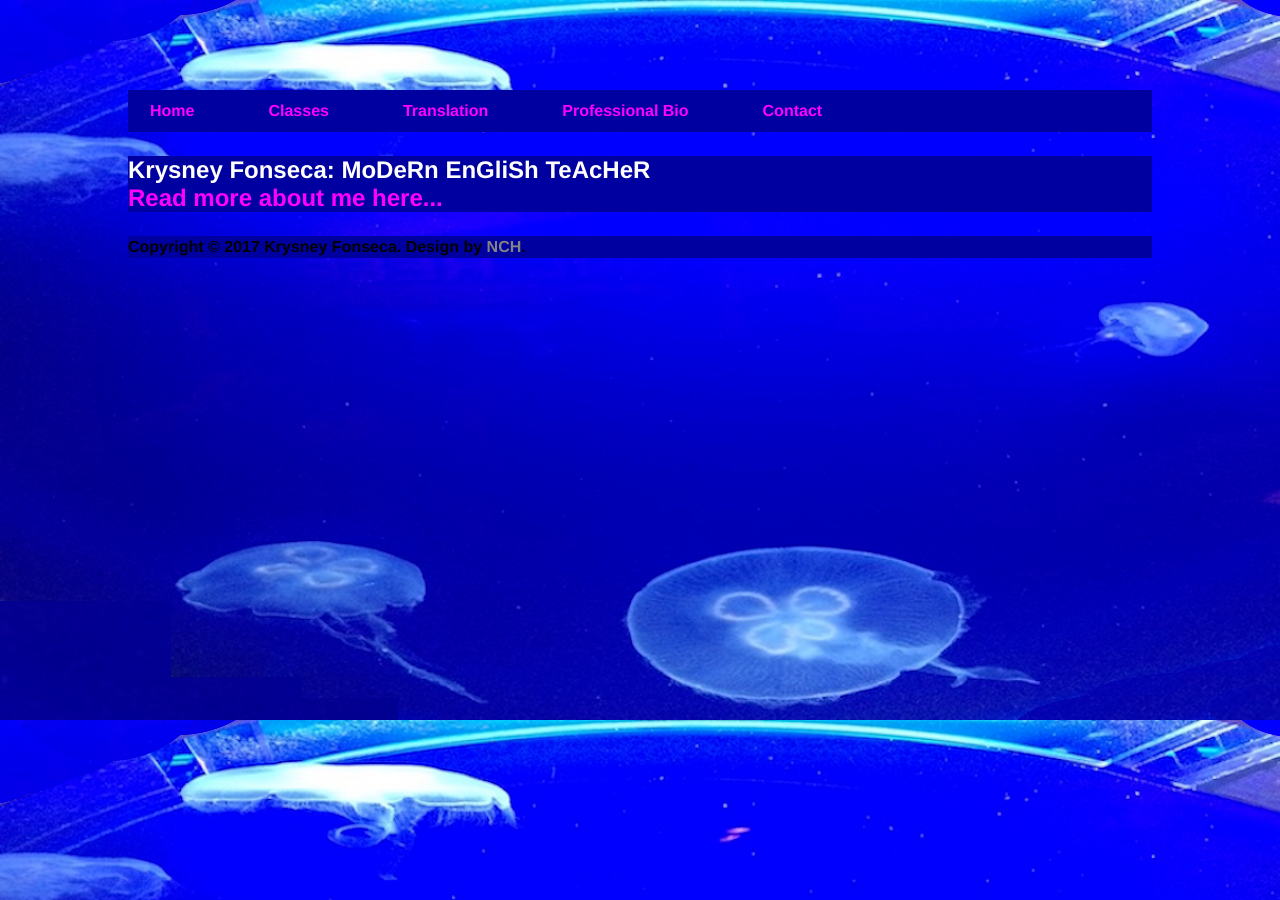
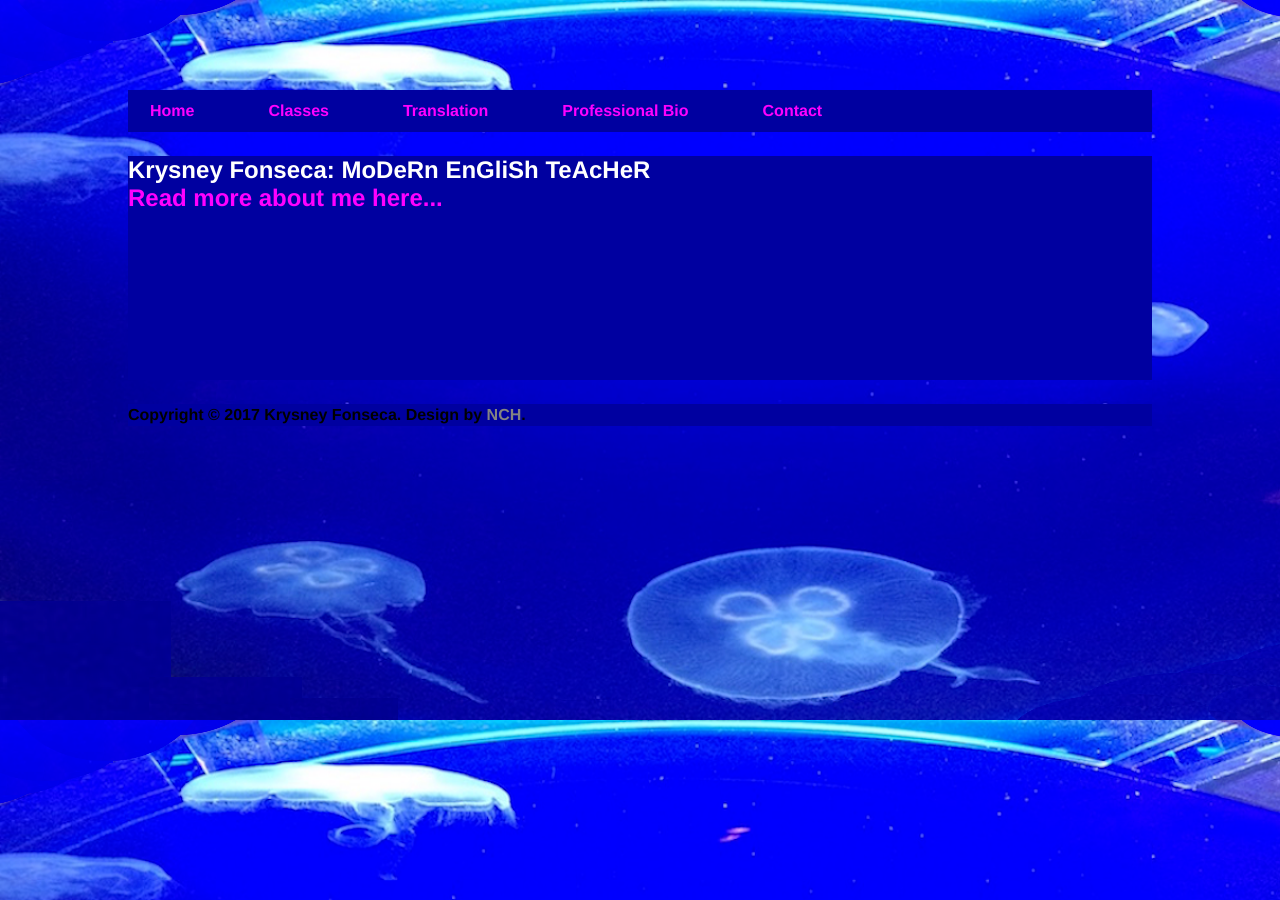
Before and after one commit to english-um-a-um/english-um-a-um.github.io, a Jekyll site: the page built from index.html, in a window 1280 px wide. Built offline with Jekyll 4.4.1, drawn with Linux system fonts in a browser that asks for light colours.

```diff
--- a/index.html
+++ b/index.html
@@ -7,7 +7,7 @@ title: English Um-a-Um - Home
 <div class="blurb">
 	<h3>
 		Krysney Fonseca: MoDeRn EnGliSh TeAcHeR<br>
-		<a href="/bio">Read more about me here...</a>
+		<a href="/bio">Read more about me here...</a><br><br><br><br><br><br><br>
 
 	</h3>
 </div><!-- /.blurb -->
```
